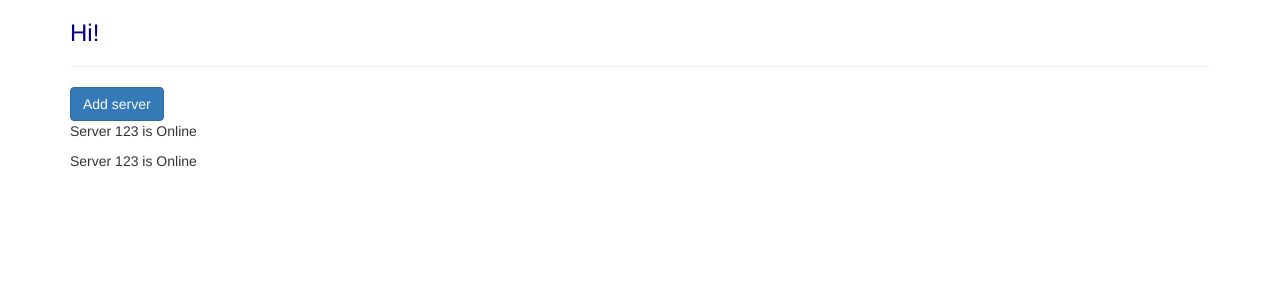
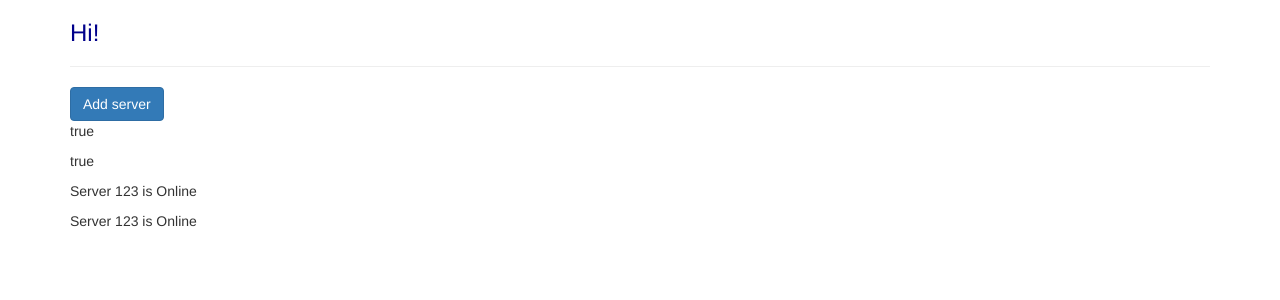
Before and after one commit to equenum/angular_projects, an Angular app in the folder My application/my-app/: page / in a window 1280 px wide. Shown: the top 300 px of the page. Built offline with nearby package versions, Linux system fonts and the light colour scheme.

Commit message:
Add property binding

```diff
--- a/My application/my-app/src/app/servers/servers.component.html
+++ b/My application/my-app/src/app/servers/servers.component.html
@@ -1,5 +1,12 @@
 <button class="btn btn-primary" [disabled]="!enableAddingNew">
   Add server
 </button>
+
+<!-- string interpolation -->
+<p>{{ enableAddingNew }}</p>
+
+<!-- property binding -->
+<p [innerHtml]="enableAddingNew"></p>
+
 <app-server>Loading...</app-server>
 <app-server>Loading...</app-server>
```
